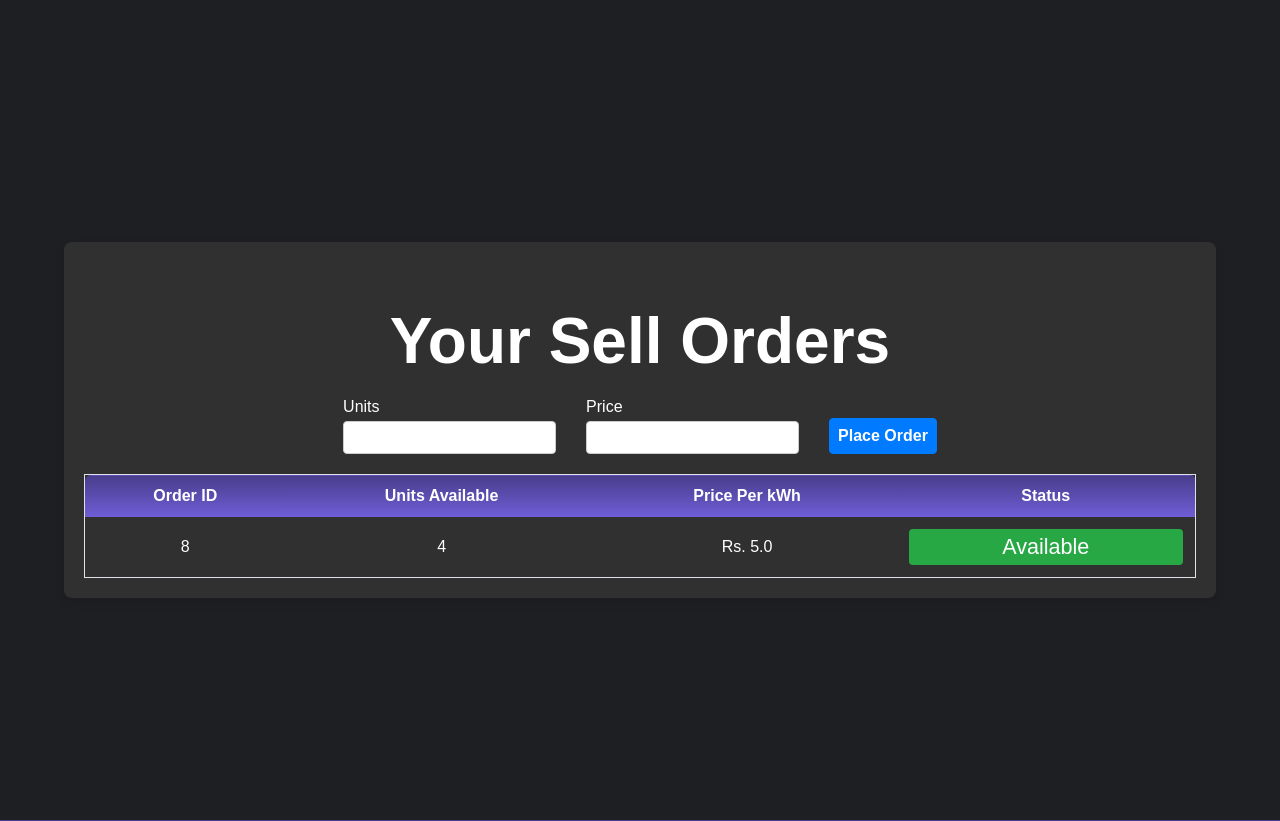
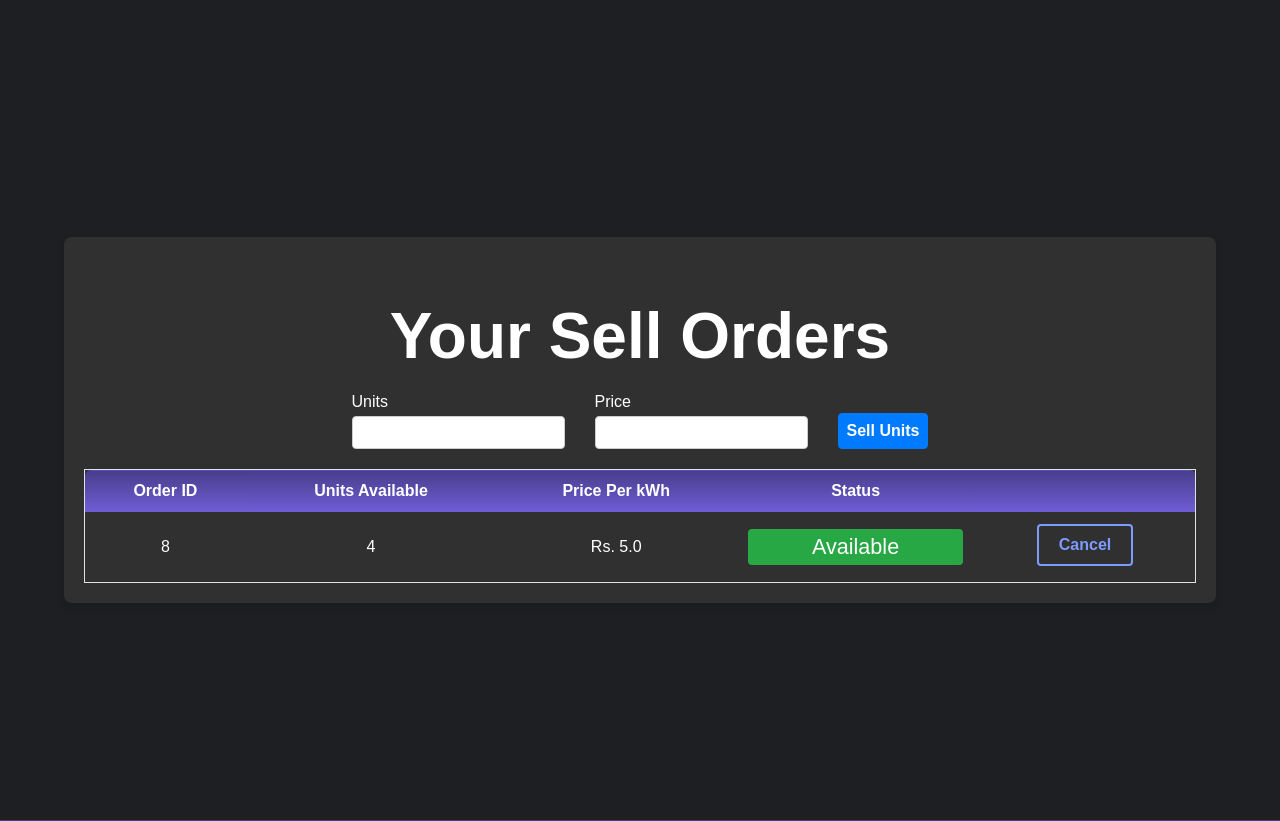
Before and after one commit to utkarshup49/SolarChain, a Flask app: page /seller_page in a window 1280 px wide; the page is wider, and only the part inside the window is pictured. Shown: the part 48-869 px from the top of that part. Run offline with Flask 3, Linux system fonts and the light colour scheme; a user stored in the database is signed in; data comes from the database, SQL or seed files in the repository; both versions use the stored data as it was after the commit.

Commit message:
transactions

```diff
--- a/main/forms.py
+++ b/main/forms.py
@@ -30,7 +30,7 @@ class LoginForm(FlaskForm):
 class SellOrderForm(FlaskForm):
     unit = IntegerField('Units', validators=[DataRequired()])
     price = IntegerField('Price', validators=[DataRequired()])
-    submit = SubmitField('Place Order')
+    submit = SubmitField('Sell Units')
 
 
 class PurchaseForm(FlaskForm):
--- a/main/routes.py
+++ b/main/routes.py
@@ -87,6 +87,8 @@ def seller_page():
         if current_user.units >= units:
             with app.app_context():
                 order = SellOrder(user_id=current_user.id, units=units, price=price)
+                seller: User = User.query.filter_by(id=order.user_id).first()
+                seller.units -= units
                 db.session.add(order)
                 db.session.commit()
         else:
@@ -106,11 +108,32 @@ def buyer_page():
         units, price = form.unit.data, form.price.data
         with app.app_context():
             order = SellOrder(user_id=current_user.id, units=units, price=price)
+            buyer: User = User.query.filter_by(id=current_user.id).first()
+            buyer.units += units
             db.session.add(order)
             db.session.commit()
 
     sell_orders = get_sell_orders()
     return render_template("buyer_page.html", title="Buy Units", sell_orders=sell_orders, form=form)
+
+
+@app.route("/cancel_sell_order", methods=["GET", "POST"])
+@login_required
+def cancel_sell_order():
+    if not current_user.is_authenticated:
+        return redirect(url_for("login"))
+    order_id = request.args.get("order_id")
+    if order_id is None:
+        return redirect(url_for("home"))
+
+    with app.app_context():
+        order: SellOrder = SellOrder.query.filter_by(id=order_id).first()
+        buyer: User = User.query.filter_by(id=order.user_id).first()
+        buyer.units += order.units
+        db.session.delete(order)
+        db.session.commit()
+    flash(f"Order: {order.id} Closed")
+    return redirect(url_for('seller_page'))
 
 
 @app.route("/checkout_page", methods=["GET", "POST"])
@@ -130,6 +153,8 @@ def checkout_page():
             total_price = order.price * form.units.data
             with app.app_context():
                 order: SellOrder = SellOrder.query.filter_by(id=order_id).first()
+                buyer: User = User.query.filter_by(id=current_user.id).first()
+                buyer.units += form.units.data
                 order.units -= form.units.data
                 if order.units == 0:
                     db.session.delete(order)
--- a/main/templates/seller_page.html
+++ b/main/templates/seller_page.html
@@ -56,6 +56,7 @@
                 <th scope="col">Units Available</th>
                 <th scope="col">Price Per kWh</th>
                 <th scope="col">Status</th>
+                <th scope="col"></th>
             </tr>
             </thead>
             <tbody>
@@ -67,6 +68,9 @@
                 <td>
                     <div class="status"><p>{{ order.status }}</p></div>
                 </td>
+                <td>
+                    <a class="button" href="{{ url_for('cancel_sell_order', order_id=order.id) }}">Cancel</a>
+                </td>
             </tr>
             {% endfor %}
             </tbody>
```
Also changed, not shown: instance/main.db.
